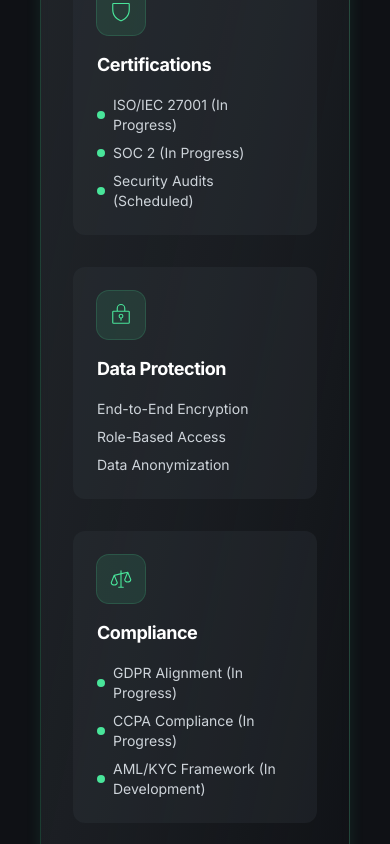
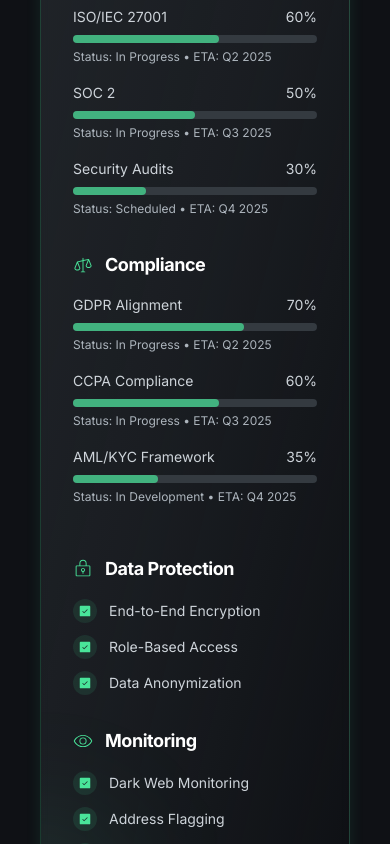
Before and after one commit to samanthaatlas/atlas-V10, a Next.js app: page / in a window 390 px wide. Shown: the part 7980-8824 px from the top of the page. Built offline with nearby package versions, Linux system fonts and the light colour scheme.

Commit message:
Update: Modernize Security & Compliance section with progress dashboard layout

```diff
--- a/src/app/page.tsx
+++ b/src/app/page.tsx
@@ -883,122 +883,274 @@
                       </p>
                     </div>
 
-                    <div className="grid gap-8 sm:grid-cols-2 lg:grid-cols-4">
-                      <motion.div
-                        className="group relative overflow-hidden rounded-xl bg-atlas-gray-800/30 p-6"
-                        whileHover={{ scale: 1.02 }}
-                        transition={{ type: "spring", stiffness: 300 }}
-                      >
+                    <div className="grid gap-12 lg:grid-cols-2">
+                      {/* Certifications & Compliance Column */}
+                      <div className="space-y-8">
+                        {/* Certifications */}
                         <div className="space-y-4">
-                          <div className="inline-flex h-12 w-12 items-center justify-center rounded-xl bg-atlas-teal/10 text-atlas-teal ring-1 ring-atlas-teal/25">
-                            <Shield className="h-6 w-6" weight="light" />
+                          <div className="flex items-center gap-3">
+                            <Shield
+                              className="h-5 w-5 text-atlas-teal"
+                              weight="light"
+                            />
+                            <h4 className="font-display text-lg font-bold text-white">
+                              Certifications
+                            </h4>
                           </div>
-                          <h4 className="font-display text-lg font-bold text-white">
-                            Certifications
-                          </h4>
-                          <ul className="space-y-2 text-sm text-atlas-gray-400">
-                            <li className="flex items-center gap-2">
-                              <span className="relative flex h-2 w-2">
-                                <span className="absolute inline-flex h-full w-full animate-ping rounded-full bg-atlas-teal opacity-75"></span>
-                                <span className="relative inline-flex h-2 w-2 rounded-full bg-atlas-teal"></span>
+                          <div className="space-y-4">
+                            <div className="space-y-2">
+                              <div className="flex items-center justify-between">
+                                <span className="text-sm text-atlas-gray-400">
+                                  ISO/IEC 27001
+                                </span>
+                                <span className="text-sm text-atlas-gray-400">
+                                  60%
+                                </span>
+                              </div>
+                              <div className="h-2 w-full rounded-full bg-atlas-gray-800">
+                                <motion.div
+                                  className="h-full rounded-full bg-atlas-teal/70"
+                                  initial={{ width: 0 }}
+                                  whileInView={{ width: "60%" }}
+                                  viewport={{ once: true }}
+                                  transition={{ duration: 1, ease: "easeOut" }}
+                                />
+                              </div>
+                              <span className="text-xs text-atlas-gray-500">
+                                Status: In Progress • ETA: Q2 2025
                               </span>
-                              ISO/IEC 27001 (In Progress)
+                            </div>
+                            <div className="space-y-2">
+                              <div className="flex items-center justify-between">
+                                <span className="text-sm text-atlas-gray-400">
+                                  SOC 2
+                                </span>
+                                <span className="text-sm text-atlas-gray-400">
+                                  50%
+                                </span>
+                              </div>
+                              <div className="h-2 w-full rounded-full bg-atlas-gray-800">
+                                <motion.div
+                                  className="h-full rounded-full bg-atlas-teal/70"
+                                  initial={{ width: 0 }}
+                                  whileInView={{ width: "50%" }}
+                                  viewport={{ once: true }}
+                                  transition={{
+                                    duration: 1,
+                                    ease: "easeOut",
+                                    delay: 0.2,
+                                  }}
+                                />
+                              </div>
+                              <span className="text-xs text-atlas-gray-500">
+                                Status: In Progress • ETA: Q3 2025
+                              </span>
+                            </div>
+                            <div className="space-y-2">
+                              <div className="flex items-center justify-between">
+                                <span className="text-sm text-atlas-gray-400">
+                                  Security Audits
+                                </span>
+                                <span className="text-sm text-atlas-gray-400">
+                                  30%
+                                </span>
+                              </div>
+                              <div className="h-2 w-full rounded-full bg-atlas-gray-800">
+                                <motion.div
+                                  className="h-full rounded-full bg-atlas-teal/70"
+                                  initial={{ width: 0 }}
+                                  whileInView={{ width: "30%" }}
+                                  viewport={{ once: true }}
+                                  transition={{
+                                    duration: 1,
+                                    ease: "easeOut",
+                                    delay: 0.4,
+                                  }}
+                                />
+                              </div>
+                              <span className="text-xs text-atlas-gray-500">
+                                Status: Scheduled • ETA: Q4 2025
+                              </span>
+                            </div>
+                          </div>
+                        </div>
+
+                        {/* Compliance */}
+                        <div className="space-y-4">
+                          <div className="flex items-center gap-3">
+                            <Scales
+                              className="h-5 w-5 text-atlas-teal"
+                              weight="light"
+                            />
+                            <h4 className="font-display text-lg font-bold text-white">
+                              Compliance
+                            </h4>
+                          </div>
+                          <div className="space-y-4">
+                            <div className="space-y-2">
+                              <div className="flex items-center justify-between">
+                                <span className="text-sm text-atlas-gray-400">
+                                  GDPR Alignment
+                                </span>
+                                <span className="text-sm text-atlas-gray-400">
+                                  70%
+                                </span>
+                              </div>
+                              <div className="h-2 w-full rounded-full bg-atlas-gray-800">
+                                <motion.div
+                                  className="h-full rounded-full bg-atlas-teal/70"
+                                  initial={{ width: 0 }}
+                                  whileInView={{ width: "70%" }}
+                                  viewport={{ once: true }}
+                                  transition={{ duration: 1, ease: "easeOut" }}
+                                />
+                              </div>
+                              <span className="text-xs text-atlas-gray-500">
+                                Status: In Progress • ETA: Q2 2025
+                              </span>
+                            </div>
+                            <div className="space-y-2">
+                              <div className="flex items-center justify-between">
+                                <span className="text-sm text-atlas-gray-400">
+                                  CCPA Compliance
+                                </span>
+                                <span className="text-sm text-atlas-gray-400">
+                                  60%
+                                </span>
+                              </div>
+                              <div className="h-2 w-full rounded-full bg-atlas-gray-800">
+                                <motion.div
+                                  className="h-full rounded-full bg-atlas-teal/70"
+                                  initial={{ width: 0 }}
+                                  whileInView={{ width: "60%" }}
+                                  viewport={{ once: true }}
+                                  transition={{
+                                    duration: 1,
+                                    ease: "easeOut",
+                                    delay: 0.2,
+                                  }}
+                                />
+                              </div>
+                              <span className="text-xs text-atlas-gray-500">
+                                Status: In Progress • ETA: Q3 2025
+                              </span>
+                            </div>
+                            <div className="space-y-2">
+                              <div className="flex items-center justify-between">
+                                <span className="text-sm text-atlas-gray-400">
+                                  AML/KYC Framework
+                                </span>
+                                <span className="text-sm text-atlas-gray-400">
+                                  35%
+                                </span>
+                              </div>
+                              <div className="h-2 w-full rounded-full bg-atlas-gray-800">
+                                <motion.div
+                                  className="h-full rounded-full bg-atlas-teal/70"
+                                  initial={{ width: 0 }}
+                                  whileInView={{ width: "35%" }}
+                                  viewport={{ once: true }}
+                                  transition={{
+                                    duration: 1,
+                                    ease: "easeOut",
+                                    delay: 0.4,
+                                  }}
+                                />
+                              </div>
+                              <span className="text-xs text-atlas-gray-500">
+                                Status: In Development • ETA: Q4 2025
+                              </span>
+                            </div>
+                          </div>
+                        </div>
+                      </div>
+
+                      {/* Data Protection & Monitoring Column */}
+                      <div className="space-y-8">
+                        {/* Data Protection */}
+                        <div className="space-y-4">
+                          <div className="flex items-center gap-3">
+                            <LockKey
+                              className="h-5 w-5 text-atlas-teal"
+                              weight="light"
+                            />
+                            <h4 className="font-display text-lg font-bold text-white">
+                              Data Protection
+                            </h4>
+                          </div>
+                          <ul className="grid gap-3 text-sm text-atlas-gray-400">
+                            <li className="flex items-center gap-3">
+                              <div className="flex h-6 w-6 items-center justify-center rounded-full bg-atlas-teal/10">
+                                <CheckSquare
+                                  className="h-3.5 w-3.5 text-atlas-teal"
+                                  weight="fill"
+                                />
+                              </div>
+                              <span>End-to-End Encryption</span>
                             </li>
-                            <li className="flex items-center gap-2">
-                              <span className="relative flex h-2 w-2">
-                                <span className="absolute inline-flex h-full w-full animate-ping rounded-full bg-atlas-teal opacity-75"></span>
-                                <span className="relative inline-flex h-2 w-2 rounded-full bg-atlas-teal"></span>
-                              </span>
-                              SOC 2 (In Progress)
+                            <li className="flex items-center gap-3">
+                              <div className="flex h-6 w-6 items-center justify-center rounded-full bg-atlas-teal/10">
+                                <CheckSquare
+                                  className="h-3.5 w-3.5 text-atlas-teal"
+                                  weight="fill"
+                                />
+                              </div>
+                              <span>Role-Based Access</span>
                             </li>
-                            <li className="flex items-center gap-2">
-                              <span className="relative flex h-2 w-2">
-                                <span className="absolute inline-flex h-full w-full animate-ping rounded-full bg-atlas-teal opacity-75"></span>
-                                <span className="relative inline-flex h-2 w-2 rounded-full bg-atlas-teal"></span>
-                              </span>
-                              Security Audits (Scheduled)
+                            <li className="flex items-center gap-3">
+                              <div className="flex h-6 w-6 items-center justify-center rounded-full bg-atlas-teal/10">
+                                <CheckSquare
+                                  className="h-3.5 w-3.5 text-atlas-teal"
+                                  weight="fill"
+                                />
+                              </div>
+                              <span>Data Anonymization</span>
                             </li>
                           </ul>
                         </div>
-                      </motion.div>
 
-                      <motion.div
-                        className="group relative overflow-hidden rounded-xl bg-atlas-gray-800/30 p-6"
-                        whileHover={{ scale: 1.02 }}
-                        transition={{ type: "spring", stiffness: 300 }}
-                      >
+                        {/* Monitoring */}
                         <div className="space-y-4">
-                          <div className="inline-flex h-12 w-12 items-center justify-center rounded-xl bg-atlas-teal/10 text-atlas-teal ring-1 ring-atlas-teal/25">
-                            <LockKey className="h-6 w-6" weight="light" />
+                          <div className="flex items-center gap-3">
+                            <Eye
+                              className="h-5 w-5 text-atlas-teal"
+                              weight="light"
+                            />
+                            <h4 className="font-display text-lg font-bold text-white">
+                              Monitoring
+                            </h4>
                           </div>
-                          <h4 className="font-display text-lg font-bold text-white">
-                            Data Protection
-                          </h4>
-                          <ul className="space-y-2 text-sm text-atlas-gray-400">
-                            <li>End-to-End Encryption</li>
-                            <li>Role-Based Access</li>
-                            <li>Data Anonymization</li>
-                          </ul>
-                        </div>
-                      </motion.div>
-
-                      <motion.div
-                        className="group relative overflow-hidden rounded-xl bg-atlas-gray-800/30 p-6"
-                        whileHover={{ scale: 1.02 }}
-                        transition={{ type: "spring", stiffness: 300 }}
-                      >
-                        <div className="space-y-4">
-                          <div className="inline-flex h-12 w-12 items-center justify-center rounded-xl bg-atlas-teal/10 text-atlas-teal ring-1 ring-atlas-teal/25">
-                            <Scales className="h-6 w-6" weight="light" />
-                          </div>
-                          <h4 className="font-display text-lg font-bold text-white">
-                            Compliance
-                          </h4>
-                          <ul className="space-y-2 text-sm text-atlas-gray-400">
-                            <li className="flex items-center gap-2">
-                              <span className="relative flex h-2 w-2">
-                                <span className="absolute inline-flex h-full w-full animate-ping rounded-full bg-atlas-teal opacity-75"></span>
-                                <span className="relative inline-flex h-2 w-2 rounded-full bg-atlas-teal"></span>
-                              </span>
-                              GDPR Alignment (In Progress)
+                          <ul className="grid gap-3 text-sm text-atlas-gray-400">
+                            <li className="flex items-center gap-3">
+                              <div className="flex h-6 w-6 items-center justify-center rounded-full bg-atlas-teal/10">
+                                <CheckSquare
+                                  className="h-3.5 w-3.5 text-atlas-teal"
+                                  weight="fill"
+                                />
+                              </div>
+                              <span>Dark Web Monitoring</span>
                             </li>
-                            <li className="flex items-center gap-2">
-                              <span className="relative flex h-2 w-2">
-                                <span className="absolute inline-flex h-full w-full animate-ping rounded-full bg-atlas-teal opacity-75"></span>
-                                <span className="relative inline-flex h-2 w-2 rounded-full bg-atlas-teal"></span>
-                              </span>
-                              CCPA Compliance (In Progress)
+                            <li className="flex items-center gap-3">
+                              <div className="flex h-6 w-6 items-center justify-center rounded-full bg-atlas-teal/10">
+                                <CheckSquare
+                                  className="h-3.5 w-3.5 text-atlas-teal"
+                                  weight="fill"
+                                />
+                              </div>
+                              <span>Address Flagging</span>
                             </li>
-                            <li className="flex items-center gap-2">
-                              <span className="relative flex h-2 w-2">
-                                <span className="absolute inline-flex h-full w-full animate-ping rounded-full bg-atlas-teal opacity-75"></span>
-                                <span className="relative inline-flex h-2 w-2 rounded-full bg-atlas-teal"></span>
-                              </span>
-                              AML/KYC Framework (In Development)
+                            <li className="flex items-center gap-3">
+                              <div className="flex h-6 w-6 items-center justify-center rounded-full bg-atlas-teal/10">
+                                <CheckSquare
+                                  className="h-3.5 w-3.5 text-atlas-teal"
+                                  weight="fill"
+                                />
+                              </div>
+                              <span>Smart Contract Audits</span>
                             </li>
                           </ul>
                         </div>
-                      </motion.div>
-
-                      <motion.div
-                        className="group relative overflow-hidden rounded-xl bg-atlas-gray-800/30 p-6"
-                        whileHover={{ scale: 1.02 }}
-                        transition={{ type: "spring", stiffness: 300 }}
-                      >
-                        <div className="space-y-4">
-                          <div className="inline-flex h-12 w-12 items-center justify-center rounded-xl bg-atlas-teal/10 text-atlas-teal ring-1 ring-atlas-teal/25">
-                            <Eye className="h-6 w-6" weight="light" />
-                          </div>
-                          <h4 className="font-display text-lg font-bold text-white">
-                            Monitoring
-                          </h4>
-                          <ul className="space-y-2 text-sm text-atlas-gray-400">
-                            <li>Dark Web Monitoring</li>
-                            <li>Address Flagging</li>
-                            <li>Smart Contract Audits</li>
-                          </ul>
-                        </div>
-                      </motion.div>
+                      </div>
                     </div>
                   </div>
                 </div>
```
